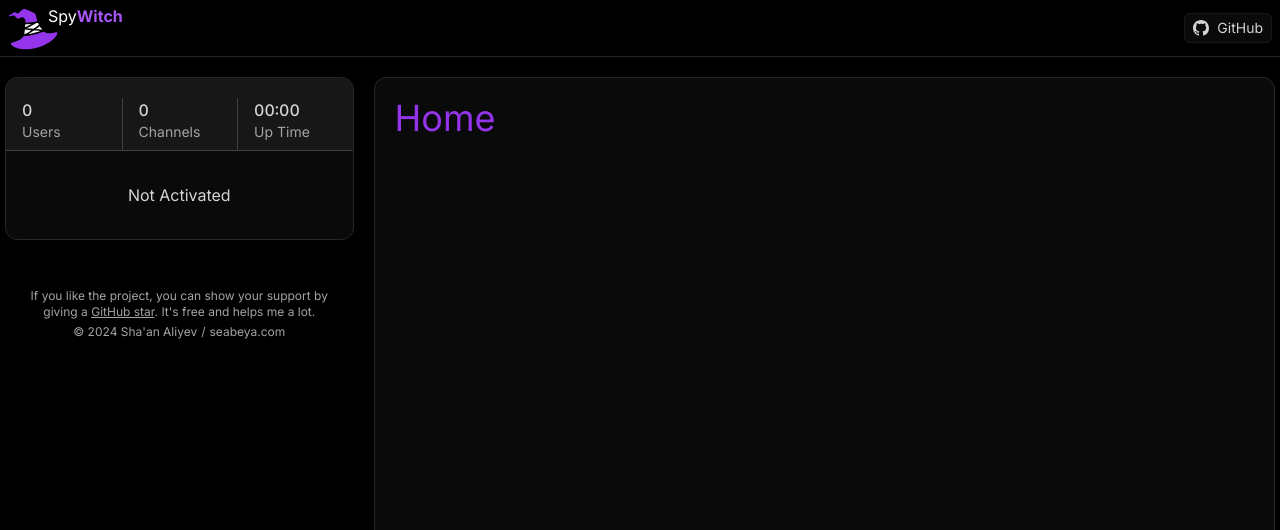
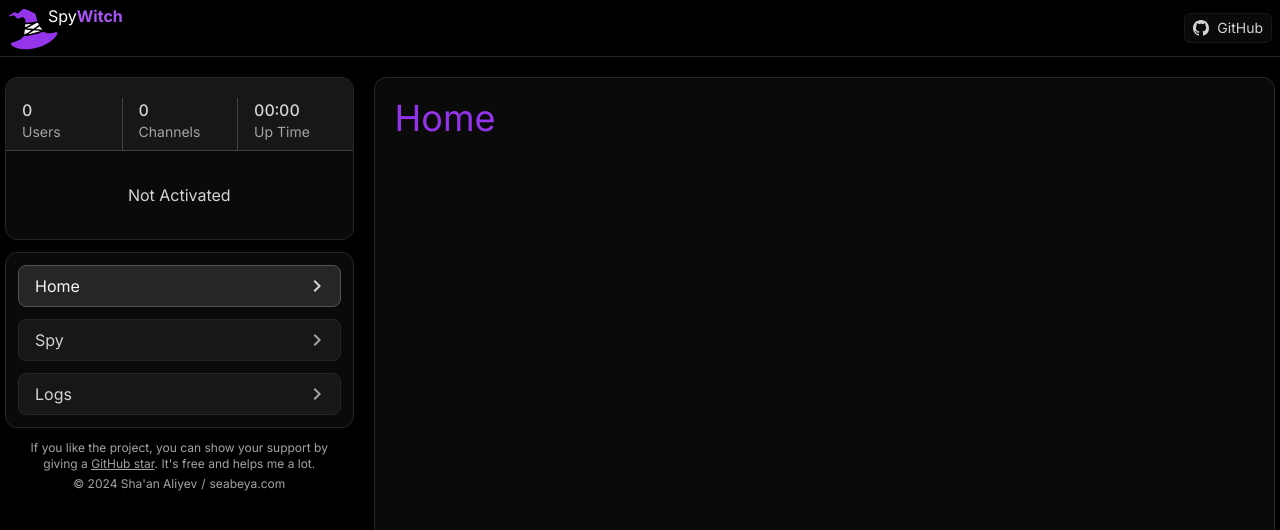
Before and after one commit to seabeya/spywitch, a Next.js app: page / in a window 1280 px wide. Shown: the top 530 px of the page. Built offline with nearby package versions, Linux system fonts and the light colour scheme.

Commit message:
Add side Navbar

```diff
--- a/package.json
+++ b/package.json
@@ -9,6 +9,7 @@
     "prettier:report": "prettier --check ."
   },
   "dependencies": {
+    "clsx": "^2.1.0",
     "next": "14.2.0",
     "react": "^18",
     "react-dom": "^18"
--- /dev/null
+++ b/src/components/NavBtn.tsx
@@ -0,0 +1,36 @@
+'use client';
+
+import Link from 'next/link';
+import { usePathname } from 'next/navigation';
+import clsx from 'clsx';
+
+import IconChevron from '@/components/shared/Icons/IconChevron';
+
+type NavBtnProps = {
+  href: string;
+  label: string;
+};
+
+export default function NavBtn({ href, label }: NavBtnProps) {
+  const currPath = usePathname();
+  const isActive = href === currPath;
+
+  return (
+    <Link
+      href={href}
+      className={clsx(
+        'rounded-middle flex justify-between overflow-hidden border border-brdr bg-neutral-900 px-4 py-2 text-sm text-txt-low hover:border-brdr-light xl:text-base',
+        {
+          '!border-brdr-active !bg-neutral-800 !text-txt-light': isActive,
+        },
+      )}
+    >
+      {label}
+      <IconChevron
+        className={clsx('text-txt-lower h-6 w-6 shrink-0', {
+          '!text-txt-low': isActive,
+        })}
+      />
+    </Link>
+  );
+}
--- /dev/null
+++ b/src/components/general/Navbar.tsx
@@ -0,0 +1,11 @@
+import NavBtn from '@/components/NavBtn';
+
+export default function Navbar() {
+  return (
+    <nav className="hidden rounded-outher border border-brdr bg-neutral-950 p-3 lg:flex lg:flex-col lg:gap-3">
+      <NavBtn href="/" label="Home" />
+      <NavBtn href="/spy" label="Spy" />
+      <NavBtn href="/logs" label="Logs" />
+    </nav>
+  );
+}
--- a/src/components/general/Sidebar.tsx
+++ b/src/components/general/Sidebar.tsx
@@ -1,11 +1,12 @@
 import Statusbar from '@/components/general/Statusbar';
+import Navbar from '@/components/general/Navbar';
 import AuthorInfo from '@/components/general/AuthorInfo';
 
 export default function Sidebar() {
   return (
     <div className="flex flex-col gap-3">
       <Statusbar />
-      <div>Sidebar</div>
+      <Navbar />
       <AuthorInfo />
     </div>
   );
--- /dev/null
+++ b/src/components/shared/Icons/IconChevron.tsx
@@ -0,0 +1,7 @@
+export default function IconChevron({ className }: { className: string }) {
+  return (
+    <svg viewBox="0 0 14 24" fill="currentColor" height="1em" width="1em" className={className}>
+      <path d="M8.59 16.58L13.17 12 8.59 7.41 10 6l6 6-6 6-1.41-1.42z" />
+    </svg>
+  );
+}
--- a/tailwind.config.ts
+++ b/tailwind.config.ts
@@ -16,6 +16,7 @@ const config: Config = {
           lower: '#a3a3a3', // neutral-400
         },
         brdr: {
+          active: '#525252', // neutral-600
           light: '#404040', // neutral-700
           DEFAULT: '#262626', // neutral-800
           dark: '#171717', // neutral-900
@@ -23,6 +24,7 @@ const config: Config = {
       },
       borderRadius: {
         outher: '12px',
+        middle: '8px',
         inner: '6px',
       },
     },
```
Also changed, not shown: 1 other file (tests, documents, lock files or other folders).
